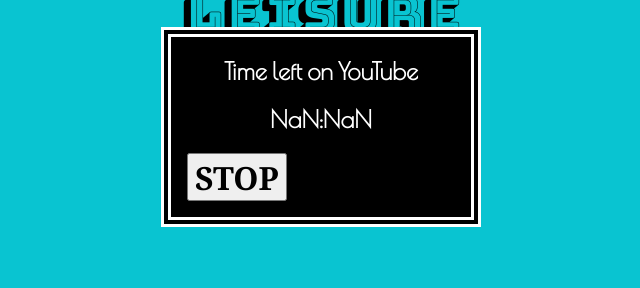
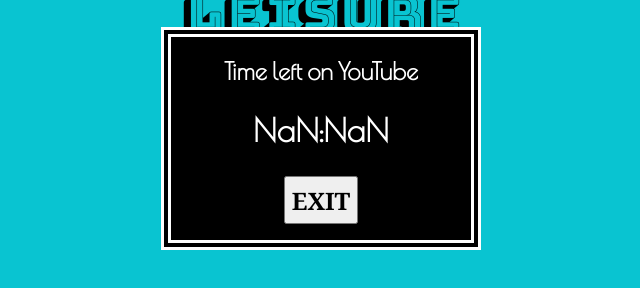
Before and after one commit to 04AJ/FocusExtension, a browser extension: page pages/leisure.html in a window 1280 px wide. Both pictures are taken after typing "Sample" into the empty fields and a click on the button "Submit". Shown: the whole page, without its empty margins (319-959 px from the left). Drawn offline with nearby package versions, Linux system fonts and the light colour scheme.

Commit message:
ext in new page and added func to timer

```diff
--- a/pages/leisure.html
+++ b/pages/leisure.html
@@ -26,17 +26,20 @@
       <div class="title">Leisure</div>
       <div class="container">
         <h2 class="head">How long do you want to watch YouTube?</h2>
-        <h2 class="time"></h2>
+        <h2 style="font-size: 2rem" class="time"></h2>
 
         <div class="field">
           <input class="input" type="text" />
           <h3>minutes</h3>
-          <button onclick="myfunction()" class="btn" type="submit">
-            Submit
-          </button>
+          <button class="btn" type="submit">Submit</button>
         </div>
 
-        <button style="display: none" class="stop">STOP</button>
+        <button
+          style="display: none; margin-left: auto; margin-right: auto"
+          class="end"
+        >
+          EXIT
+        </button>
       </div>
     </span>
 
--- a/scripts/background.js
+++ b/scripts/background.js
@@ -1,3 +1,7 @@
+
+chrome.action.onClicked.addListener(() => {
+    chrome.tabs.create({url: "popup.html"});
+  });
 
 // finding active tab and checking if it's a youtube vid
 chrome.tabs.onUpdated.addListener((tabId, tab) => {
--- a/scripts/leisure.js
+++ b/scripts/leisure.js
@@ -1,3 +1,8 @@
+
+// new window var
+let win;
+
+
 
 const input = document.getElementsByClassName("input")[0];
 
@@ -6,34 +11,51 @@
 
 const head = document.getElementsByClassName("head")[0];
 
-const btn = document.getElementsByClassName("btn");
 
 const display = document.getElementsByClassName("time")[0];
 
-const stop = document.getElementsByClassName("stop")[0];
+const end = document.getElementsByClassName("end")[0];
+
+const submit = document.getElementsByClassName("btn")[0];
 
 
 
- function myfunction(){
+
+submit.addEventListener("click", ()=> {
+    win = window.open('https://youtube.com/', '_blank');
     var time = input.value * 60;
     input.value = "";
+
     field.style.display = "none";
     head.innerHTML = "Time left on YouTube"
-    startTimer(time, display);
-    stop.style.display = "block";
 
-}
+    end.style.display = "block";
+    display.style.display = "block";
 
 
-stop.addEventListener("click", ()=>{
-    field.style.display = "block";
-    stop.style.display = "none";
-    display.style.display = "none";
+
+    return new Promise(resolve =>{
+        resolve(startTimer(time, display));
+    });
+
+
 
 
 });
 
-function startTimer(duration, display) {
+
+
+
+
+
+end.addEventListener("click", ()=>{
+    win.close();
+    window.close();
+
+
+});
+
+async function startTimer(duration, display) {
     var timer = duration, minutes, seconds;
     setInterval(function () {
 
@@ -47,7 +69,19 @@
 
         if (--timer < 0) {
             timer = 0;
-            // timer = duration; // uncomment this line to reset timer automatically after reaching 0
+            win.close();
         }
+
+        chrome.browserAction.setBadgeText({
+            "text": (minutes).toString()
+        });
+
+
+
     }, 1000);
 }
+
+
+chrome.browserAction.setBadgeText({
+    "text": "10"
+});
--- a/scripts/popup.js
+++ b/scripts/popup.js
@@ -1,3 +1,4 @@
+
 
 import { getCurrentTab } from "scripts/utils.js";
 
--- a/styles/leisure.css
+++ b/styles/leisure.css
@@ -44,15 +44,15 @@
   background-color: rgb(9, 196, 209);
 }
 
-.stop {
+.end {
   font-family: "Georgia";
   font-weight: bold;
-  font-size: 2rem;
+  font-size: 1.5rem;
   height: 3rem;
   margin: 1rem;
 }
 
-.stop:hover {
+.end:hover {
   background-color: rgb(9, 196, 209);
 }
 
```
Also changed, not shown: images/target.png, manifest.json.
